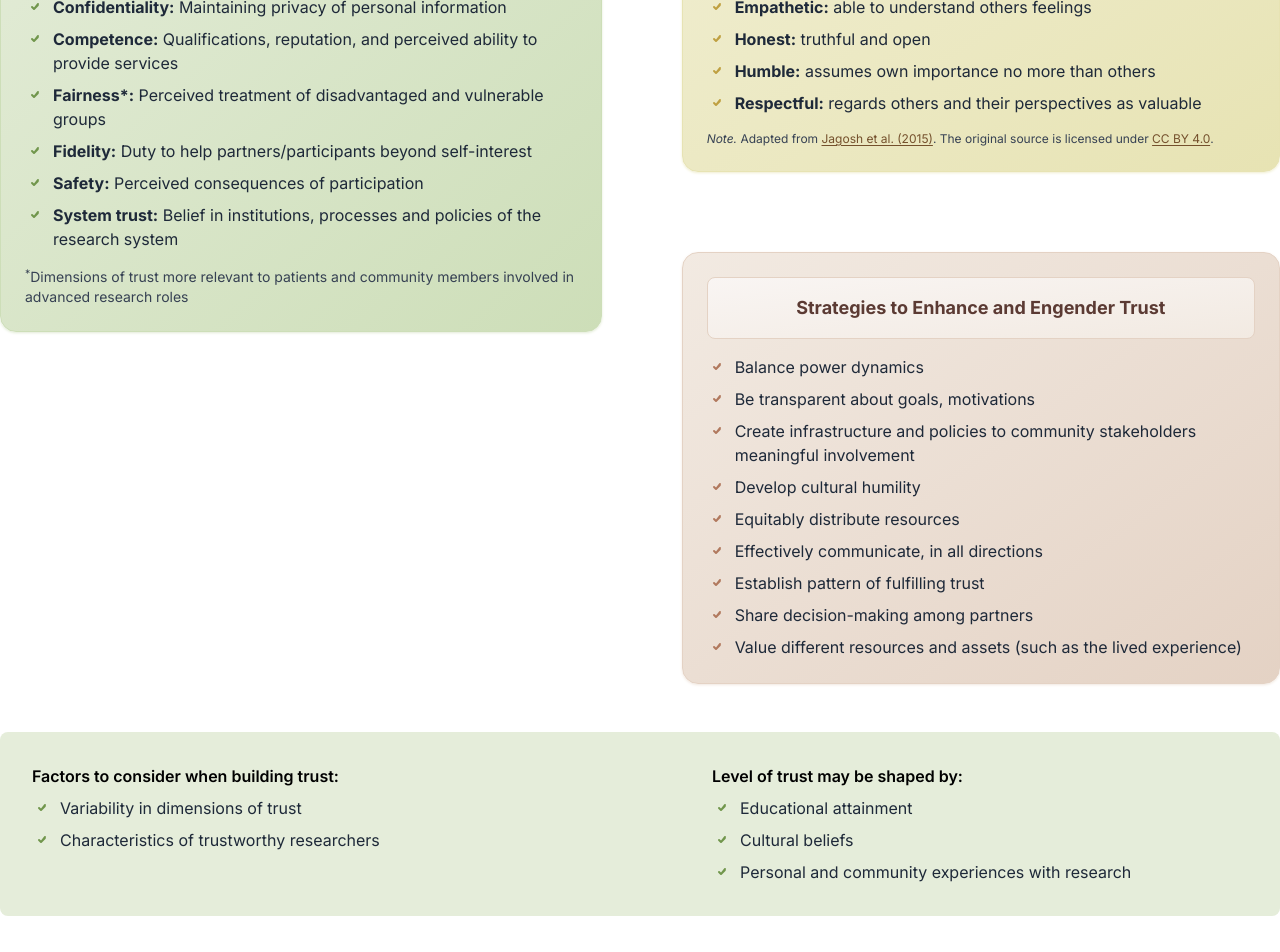
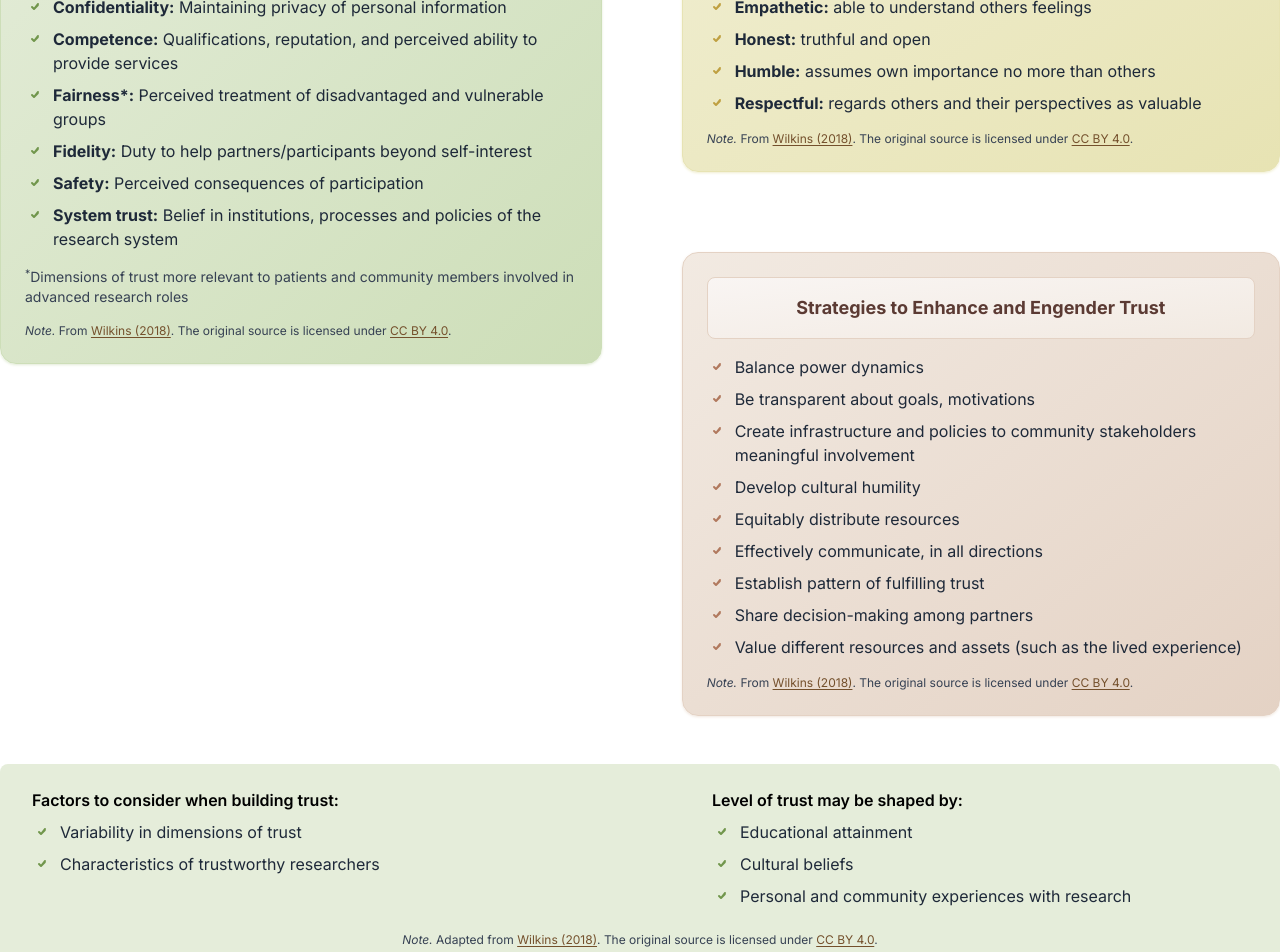
Before and after one commit to havekes/collaboration, a SvelteKit app: page /trust-building in a window 1280 px wide. Shown: the part 420-1372 px from the top of the page. Built offline with nearby package versions, Linux system fonts and the light colour scheme; some icons are missing.

Commit message:
align arrows

```diff
--- a/src/routes/rolefulness/+page.svelte
+++ b/src/routes/rolefulness/+page.svelte
@@ -25,11 +25,11 @@
 	</section>
 
 	<section class="container grid grid-cols-2 gap-8">
-		<div>
-			<div
-				class="space-y-8 rounded-2xl border border-cornsilk-100 bg-cornsilk-50 p-8 shadow-sm shadow-cornsilk-100"
-			>
-				<div class="absolute top-135 left-43 rotate-90 text-xl text-dry-sage-500">
+		<div
+			class="flex justify-center space-y-8 rounded-2xl border border-cornsilk-100 bg-cornsilk-50 p-8 shadow-sm shadow-cornsilk-100"
+		>
+			<div class="space-y-8">
+				<div class="absolute top-143 ml-16 rotate-90 text-xl text-dry-sage-500">
 					<FontAwesomeIcon icon={faArrowsLeftRight} />
 				</div>
 				<section class=" grid grid-cols-2">
@@ -39,22 +39,22 @@
 						</Card>
 					</div>
 					<div class="space-y-4 text-sm text-gray-800">
-						<Card theme="dry-sage" class="p-4!">My role is necessary for other people.</Card>
-						<Card theme="dry-sage" class="p-4!">I can apply my strong point for society.</Card>
-						<Card theme="dry-sage" class="p-4!">I have a role in the group I belong to.</Card>
-						<Card theme="dry-sage" class="p-4!">I am useful in society.</Card>
+						<Card theme="dry-sage" class="w-60 p-4!">My role is necessary for other people.</Card>
+						<Card theme="dry-sage" class="w-60 p-4!">I can apply my strong point for society.</Card>
+						<Card theme="dry-sage" class="w-60 p-4!">I have a role in the group I belong to.</Card>
+						<Card theme="dry-sage" class="w-60 p-4!">I am useful in society.</Card>
 					</div>
 					<div class="text-xl text-dry-sage-500">
-						<div class="absolute top-70 left-78 -rotate-30">
+						<div class="absolute top-70 ml-46 -rotate-32">
 							<FontAwesomeIcon icon={faArrowRightLong} />
 						</div>
-						<div class="absolute top-89 left-78 -rotate-6">
+						<div class="absolute top-90 ml-46 -rotate-12">
 							<FontAwesomeIcon icon={faArrowRightLong} />
 						</div>
-						<div class="absolute top-108 left-78 rotate-16">
+						<div class="absolute top-110 ml-46 rotate-12">
 							<FontAwesomeIcon icon={faArrowRightLong} />
 						</div>
-						<div class="absolute top-125 left-78 rotate-30">
+						<div class="absolute top-130 ml-46 rotate-32">
 							<FontAwesomeIcon icon={faArrowRightLong} />
 						</div>
 					</div>
@@ -67,18 +67,21 @@
 						</Card>
 					</div>
 					<div class="space-y-4 text-sm text-gray-800">
-						<Card theme="light-bronze" class="p-4!">I realize my individuality by my role.</Card>
-						<Card theme="light-bronze" class="p-4!">I am satisfied with my role.</Card>
-						<Card theme="light-bronze" class="p-4!">I gain confidence because of my role.</Card>
+						<Card theme="light-bronze" class="w-60 p-4!"
+							>I realize my individuality by my role.</Card
+						>
+						<Card theme="light-bronze" class="w-60 p-4!">I am satisfied with my role.</Card>
+						<Card theme="light-bronze" class="w-60 p-4!">I gain confidence because of my role.</Card
+						>
 					</div>
 					<div class="text-xl text-light-bronze-500">
-						<div class="absolute top-152 left-78 -rotate-24">
+						<div class="absolute top-160 ml-46 -rotate-24">
 							<FontAwesomeIcon icon={faArrowRightLong} />
 						</div>
-						<div class="absolute top-168 left-78">
+						<div class="absolute top-177 ml-46">
 							<FontAwesomeIcon icon={faArrowRightLong} />
 						</div>
-						<div class="absolute top-184 left-78 rotate-24">
+						<div class="absolute top-194 ml-46 rotate-24">
 							<FontAwesomeIcon icon={faArrowRightLong} />
 						</div>
 					</div>
--- a/src/routes/trust-building/+page.svelte
+++ b/src/routes/trust-building/+page.svelte
@@ -53,6 +53,11 @@
 				<sup>*</sup>Dimensions of trust more relevant to patients and community members involved in
 				advanced research roles
 			</p>
+			<ReferenceLink
+				theme="cornsilk"
+				refs={[{ name: 'Wilkins (2018)', link: '' }]}
+				adapted={false}
+			/>
 		</Card>
 
 		<div class="w-1/2 space-y-20">
@@ -78,7 +83,11 @@
 					</ListItem>
 				</List>
 
-				<ReferenceLink theme="cornsilk" refs={[{ name: 'Jagosh et al. (2015)', link: '' }]} />
+				<ReferenceLink
+					theme="cornsilk"
+					refs={[{ name: 'Wilkins (2018)', link: '' }]}
+					adapted={false}
+				/>
 			</Card>
 
 			<Card theme="light-bronze" class="w-full">
@@ -98,42 +107,47 @@
 						Value different resources and assets (such as the lived experience)
 					</ListItem>
 				</List>
+
+				<ReferenceLink
+					theme="cornsilk"
+					refs={[{ name: 'Wilkins (2018)', link: '' }]}
+					adapted={false}
+				/>
 			</Card>
 		</div>
 
-		<div class="absolute top-190 rotate-45 text-2xl text-light-bronze-500">
+		<div class="absolute top-180 rotate-45 text-2xl text-light-bronze-500">
 			<FontAwesomeIcon icon={faArrowsLeftRight} />
 		</div>
-		<div class="absolute top-146 ml-165 rotate-90 text-2xl text-light-bronze-500">
+		<div class="absolute top-154 ml-200 rotate-90 text-2xl text-light-bronze-500">
 			<FontAwesomeIcon icon={faArrowsLeftRight} />
 		</div>
 	</section>
 
 	<section class="container">
-		<div class="grid grid-cols-2 gap-20 rounded-lg bg-dry-sage-100">
-			<div class="p-8">
+		<div class="grid grid-cols-2 gap-x-20 gap-y-6 rounded-lg bg-dry-sage-100 py-6">
+			<div class="px-8">
 				<List title="Factors to consider when building trust:">
 					<ListItem>Variability in dimensions of trust</ListItem>
 					<ListItem>Characteristics of trustworthy researchers</ListItem>
 				</List>
 			</div>
-			<div class="p-8">
+			<div class="px-8">
 				<List title="Level of trust may be shaped by:">
 					<ListItem>Educational attainment</ListItem>
 					<ListItem>Cultural beliefs</ListItem>
 					<ListItem>Personal and community experiences with research</ListItem>
 				</List>
 			</div>
+			<div class="col-span-2 text-center">
+				<ReferenceLink theme="cornsilk" refs={[{ name: 'Wilkins (2018)', link: '' }]} />
+			</div>
 		</div>
-	</section>
-
-	<section class="container text-center">
-		<ReferenceLink theme="cornsilk" refs={[{ name: 'Wilkins (2018)', link: '' }]} />
 	</section>
 
 	<section class="container flex gap-8">
 		<div
-			class="flex h-full w-4/7 flex-col items-center justify-center gap-2 rounded-2xl border border-cornsilk-100 bg-white p-6 shadow-sm shadow-cornsilk-100"
+			class="flex h-full w-4/7 flex-col items-center justify-center gap-2 rounded-2xl border border-cornsilk-100 bg-cornsilk-50 p-6 shadow-sm shadow-cornsilk-100"
 		>
 			<img src={picture2} alt="" class="h-auto w-full rounded-xl" />
 			<ReferenceLink
@@ -159,6 +173,7 @@
 				<strong>Example - Trust by Proxy:</strong> Trust developed in one community relationship extends
 				to other stakeholders, facilitating broader collaboration.
 			</Blockquote>
+			<ReferenceLink theme="cornsilk" refs={[{ name: 'Jagosh et al. (2015)', link: '' }]} />
 		</Card>
 	</section>
 </div>
```
